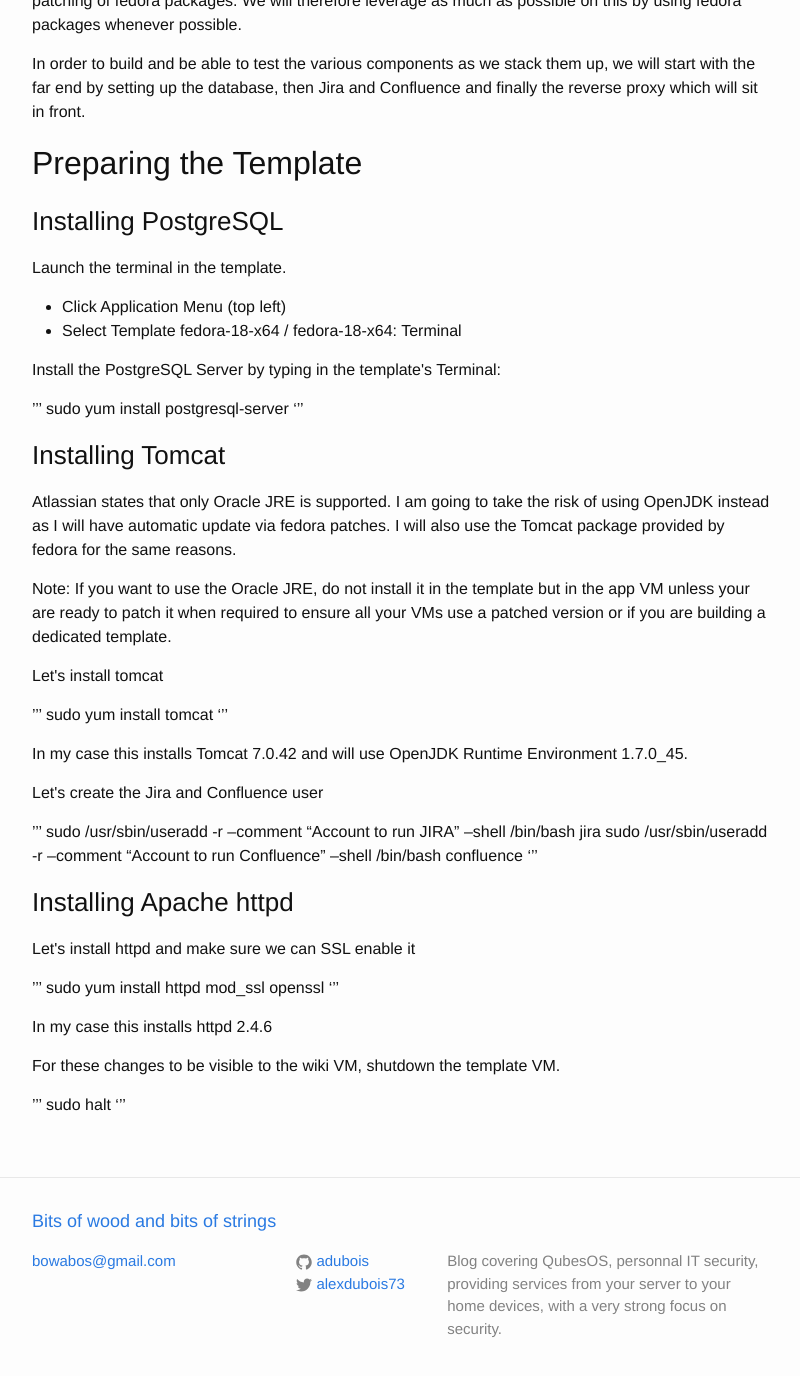
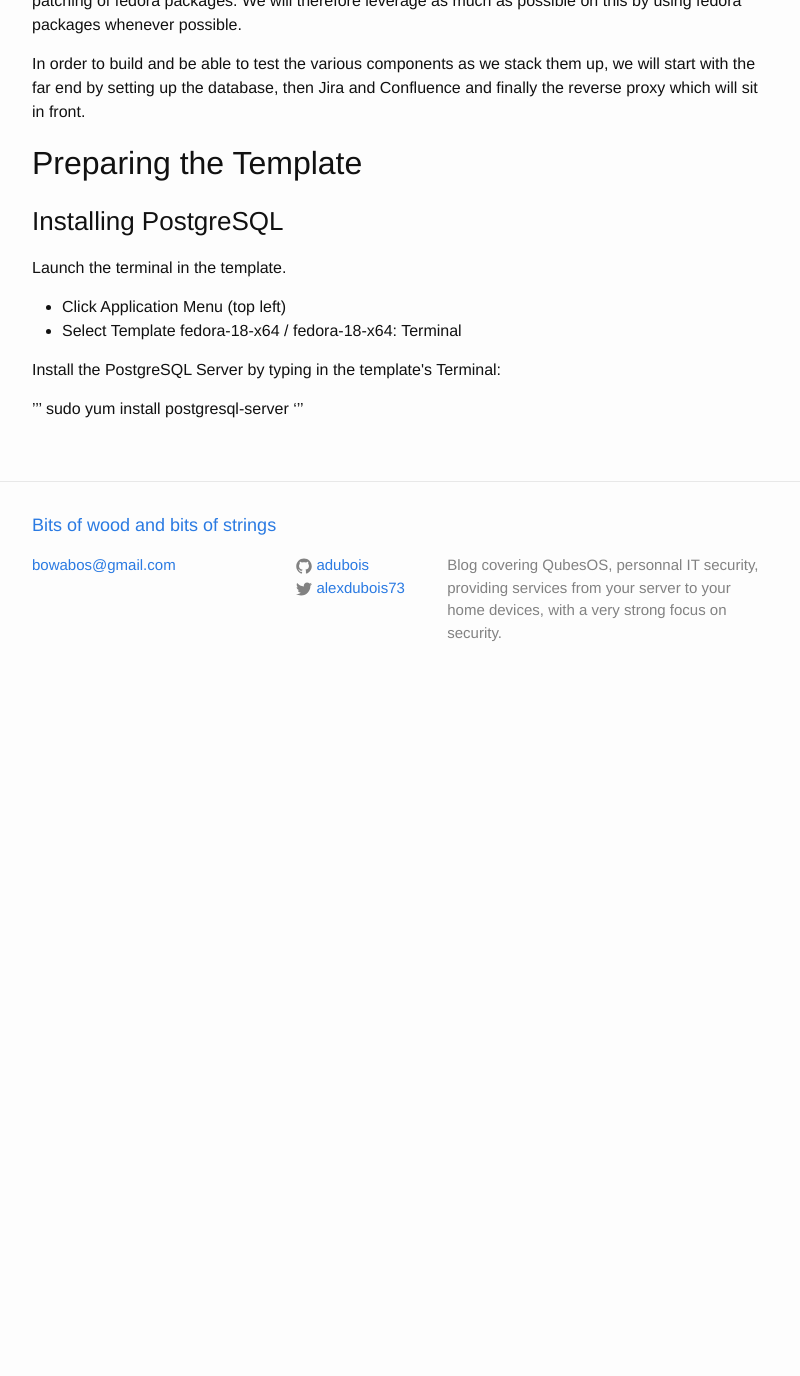
Before and after one commit to adubois/adubois.github.io, a Jekyll site: the page built from _posts/2013-12-01-setup-jira-confluence2.md, in a window 1280 px wide and 1400 px high, scrolled down 1381 px. Shown: the top 1376 px of the window, without its empty margins (238-1038 px from the left). Built offline with Jekyll 4.4.1, drawn with Linux system fonts in a browser that asks for light colours; after the commit the page ends 2085 px from its top, so only the background shows below that.

Commit message:
debugging Github's jekyll 6

```diff
--- a/_posts/2013-12-01-setup-jira-confluence2.md
+++ b/_posts/2013-12-01-setup-jira-confluence2.md
@@ -87,50 +87,6 @@ Install the PostgreSQL Server by typing in the template\'s Terminal:
 sudo yum install postgresql-server
 '''
 
-### Installing Tomcat ###
-
-Atlassian states that only Oracle JRE is supported. I am going to take the risk
-of using OpenJDK instead as I will have automatic update via fedora patches. I
-will also use the Tomcat package provided by fedora for the same reasons.
-
-Note: If you want to use the Oracle JRE, do not install it in the template but
-in the app VM unless your are ready to patch it when required to ensure all your
-VMs use a patched version or if you are building a dedicated template.
-
-Let\'s install tomcat
-
-'''
-sudo yum install tomcat
-'''
-
-In my case this installs Tomcat 7.0.42 and will use OpenJDK Runtime Environment
-1.7.0_45.
-
-Let\'s create the Jira and Confluence user
-
-'''
-sudo /usr/sbin/useradd -r --comment "Account to run JIRA" --shell /bin/bash jira
-sudo /usr/sbin/useradd -r --comment "Account to run Confluence" --shell /bin/bash confluence
-'''
-
-### Installing Apache httpd ###
-
-Let\'s install httpd and make sure we can SSL enable it
-
-'''
-sudo yum install httpd mod_ssl openssl
-'''
-
-In my case this installs httpd 2.4.6
-
-
-For these changes to be visible to the wiki VM, shutdown the template VM.
-
-'''
-sudo halt
-'''
-
-
 [Jira]: https://www.atlassian.com/software/jira
 [Confluence]: https://www.atlassian.com/software/confluence
 [Tomcat]: http://tomcat.apache.org/
```
